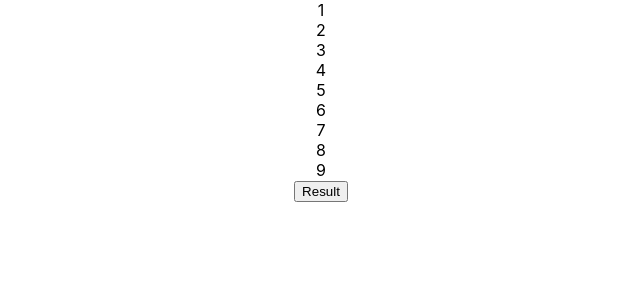
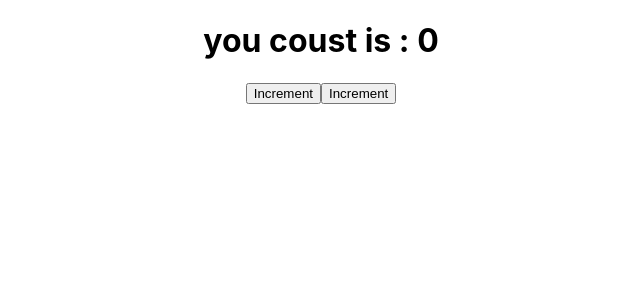
Before and after one commit to j4sumit/reacttopics, a React (Create React App) app: page / in a window 1280 px wide. Shown: the top 300 px of the page, without its empty margins (319-959 px from the left). Built offline with nearby package versions, Linux system fonts and the light colour scheme.

Commit message:
Incerement Decrement button

```diff
--- a/src/App.js
+++ b/src/App.js
@@ -1,50 +1,25 @@
-import { Button } from 'bootstrap';
-import React from 'react'
-import { useEffect, useState } from 'react';
+import {  useState } from 'react';
 import "./App.css";
 
 const App = () => {
+const [count, setCount] =useState(0);
 
-    // const [users, setUser] = useState([]);
-    // useEffect(() => {
-    //     fetch("https://jsonplaceholder.typicode.com/users")
-    //         .then((response) => response.json())
-    //         .then((json) => setUser(json));
-    // }, []);
-
-
-    // const myData =() =>{
-    //     let newarray =users.map((user)=> user.id *2);
-    //     console.log(newarray);
-    // }
-
-    // const myData =() =>{
-    //     let newarray =users.filter((user)=> {
-//  return user.name === "Leanne Graham";
-// return user.name.includes("a");
-// return user.id <= 5;
-//         });
-// setUser(newarray);
-//     }
-const [numbers, setNumbers] = useState([1,2,3,4,5,6,7,8,9]);
-const myData= ()=>{
-    let numberlessthan5 = numbers.filter((num)=> num<5).map((filterdata)=> filterdata*filterdata);
-    setNumbers(numberlessthan5);
+const handleIncrement =()=>{
+    setCount(count+1);
 }
 
+const handleDecrement =()=>{
+    setCount(count-1);
+}
     return (
-        <div className='App'>
-            {
-                numbers.map((number) =>
-                    <div>
-                        {number}
-                    </div>
-                )
+        <div className="App">
 
-            }
-<button onClick={myData}>Result</button>
+<h1> you coust is : {count} </h1>
+<button onClick={handleIncrement}>Increment </button>
+<button onClick={handleDecrement}>Increment </button>
         </div>
     )
+
 }
 
 export default App
```
